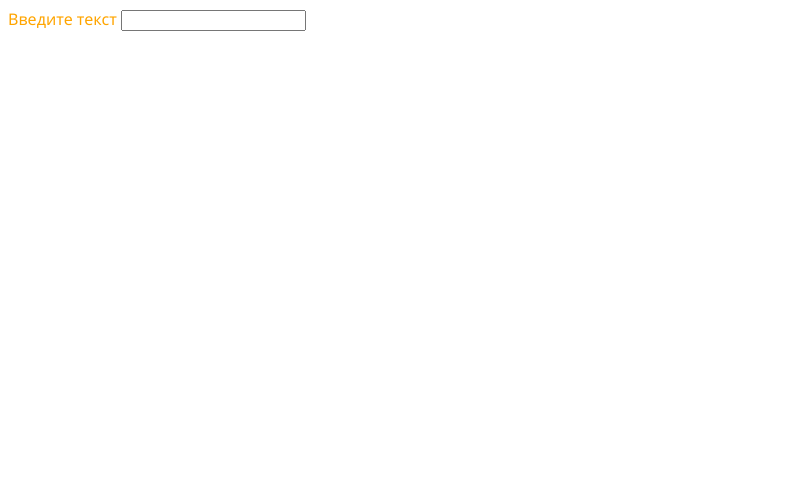
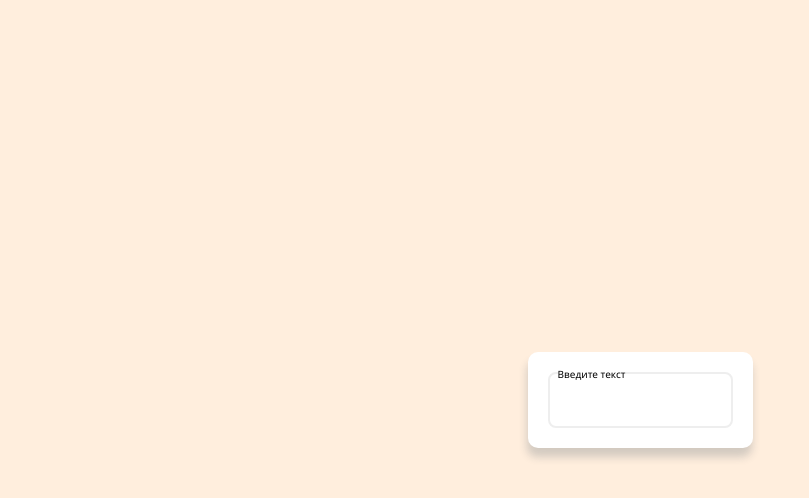
Before and after one commit to TimothyGitDev/TelegramBotSite, a plain HTML site: page index.html in a window 1280 px wide. Shown: the whole page, without its empty margins (0-809 px from the left). Drawn offline with Linux system fonts and the light colour scheme.

Commit message:
Update style.css

```diff
--- a/style.css
+++ b/style.css
@@ -1,4 +1,44 @@
-body{
+body {
     font-family: 'Segoe UI', Tahoma, Geneva, Verdana, sans-serif;
-    color: orange;
+    padding: 0;
+    margin: 0;
+    display: flex;
+    justify-content: center;
+    align-items: center;
+    height: 100vh;
+    background-color: #fed;
+    flex-direction: column;
 }
+
+.container {
+    display: flex;
+    align-items: center;
+    justify-content: center;
+}
+
+.input-box {
+    background-color: #fff;
+    padding: 20px;
+    border-radius: 10px;
+    flex-direction: column;
+    display: flex;
+    box-shadow: -1px 9px 8px 0px rgba(34, 60, 80, 0.2);
+    z-index: 0;
+}
+
+.input-box input {
+    height: 50px;
+    border-radius: 8px;
+    border: 2px solid #eee;
+    outline: none;
+    z-index: -1;
+}
+
+.input-box label {
+    font-size: 10px;
+    position: absolute;
+    margin-top: -5px;
+    margin-left: 10px;
+    background-color: #fff;
+    z-index: 10;
+}
```
